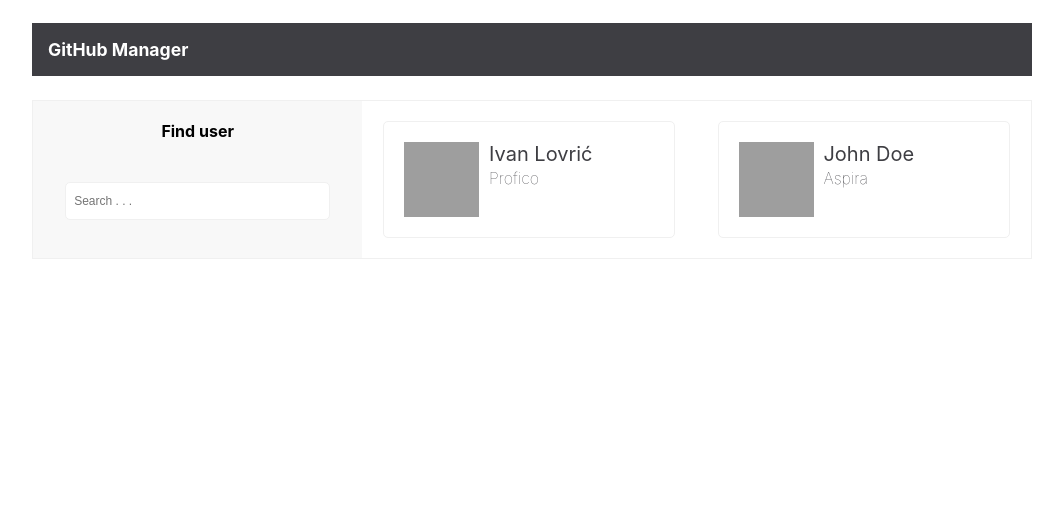
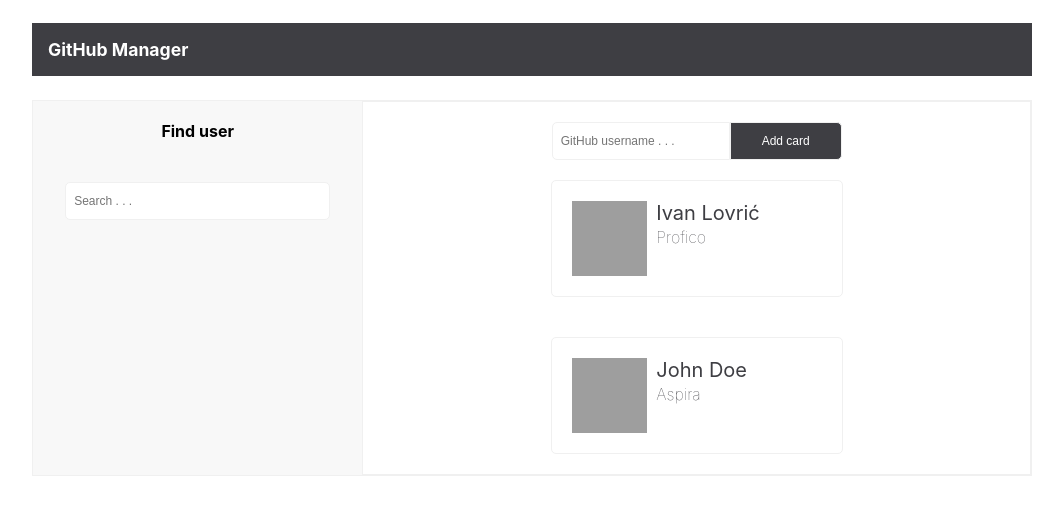
Before and after one commit to mjaumjau21/aspira-spj-21, a React (Create React App) app: page / in a window 1280 px wide. Shown: the top 514 px of the page, without its empty margins (108-1171 px from the left). Built offline with nearby package versions, Linux system fonts and the light colour scheme; grey boxes are pictures that could not be loaded.

Commit message:
Task 4 completed

```diff
--- /dev/null
+++ b/src/components/AddForm/AddForm.js
@@ -0,0 +1,18 @@
+import React from 'react';
+import styles from './AddForm.module.css';
+
+const AddForm = () => {
+  return (
+    <form className={styles.form}>
+      <input
+        className={styles.input}
+        type="text"
+        placeholder="GitHub username . . ."
+        required
+      />
+      <button type="submit" className={styles.button}>Add card</button>
+    </form>
+  );
+}
+
+export default AddForm;
--- /dev/null
+++ b/src/components/AddForm/AddForm.module.css
@@ -0,0 +1,36 @@
+.form {
+  margin-top: 1.25rem;
+  text-align: center;
+}
+
+.input {
+  font-size: 0.75rem;
+  font-weight: 400;
+  height: 1.25rem;
+  width: 10rem;
+  padding: 0.5rem;
+  border: 1px solid #f0f0f0;
+  border-radius: 0.3125rem;
+  border-top-right-radius: 0px;
+  border-bottom-right-radius: 0px;
+}
+
+.button {
+  font-size: 0.75rem;
+  font-weight: 400;
+  width: 7rem;
+  background-color: #3e3e43;
+  color: #ffffff;
+  height: calc(1.25rem + 1rem + 2px);
+  line-height: 1.25rem;
+  padding: 0.5rem;
+  border: 1px solid #f0f0f0;
+  border-radius: 0.3125rem;
+  border-top-left-radius: 0px;
+  border-bottom-left-radius: 0px;
+}
+
+.button:hover {
+  cursor: pointer;
+  opacity: 0.8;
+}
--- a/src/components/App/App.js
+++ b/src/components/App/App.js
@@ -2,7 +2,7 @@ import React, { Component } from 'react';
 import styles from './App.module.css';
 import Header from '../Header/Header';
 import Sidebar from '../Sidebar/Sidebar';
-import Card from '../Card/Card';
+import Main from '../Main/Main';
 
 class App extends Component {
   constructor(props) {
@@ -29,8 +29,7 @@ class App extends Component {
         <Header />
         <div className={styles.containerFlex}>
           <Sidebar />
-          <Card {...this.state.cards[0]} />
-          <Card {...this.state.cards[1]} />
+          <Main cards={this.state.cards} />
         </div>
       </div>
     );
--- /dev/null
+++ b/src/components/CardList/CardList.js
@@ -0,0 +1,13 @@
+import React from 'react';
+import styles from './CardList.module.css';
+import Card from '../Card/Card';
+
+const CardList = (props) => {
+  return (
+    <div className={styles.container}>
+      {props.cards.map(card => <Card key={card.id} {...card} />)}
+    </div>
+  );
+}
+
+export default CardList;
--- /dev/null
+++ b/src/components/CardList/CardList.module.css
@@ -0,0 +1,5 @@
+.container {
+  display: flex;
+  flex-direction: column;
+  flex: 1;
+}
--- /dev/null
+++ b/src/components/Main/Main.js
@@ -0,0 +1,15 @@
+import React from 'react';
+import styles from './Main.module.css';
+import AddForm from '../AddForm/AddForm';
+import CardList from '../CardList/CardList';
+
+const Main = (props) => {
+  return (
+    <main className={styles.containerFlexColumn}>
+      <AddForm />
+      <CardList cards={props.cards} />
+    </main>
+  );
+}
+
+export default Main;
--- /dev/null
+++ b/src/components/Main/Main.module.css
@@ -0,0 +1,6 @@
+.containerFlexColumn {
+  display: flex;
+  flex: 1;
+  border: 1px solid #f0f0f0;
+  flex-direction: column;
+}
```
Also changed, not shown: src/assets/Demo.png, 1 other file (tests, documents, lock files or other folders).
